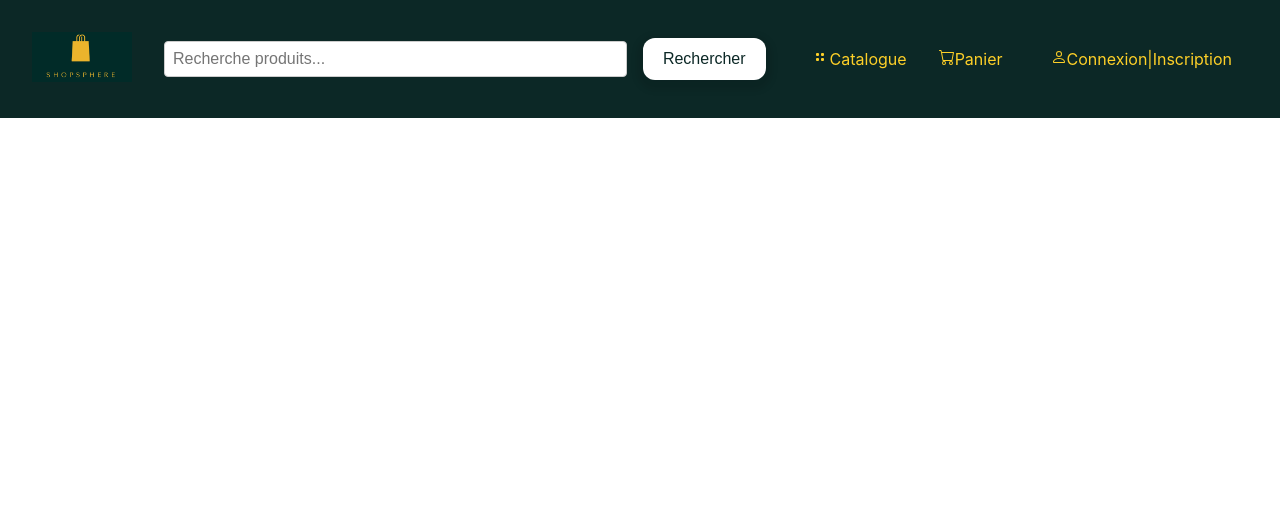
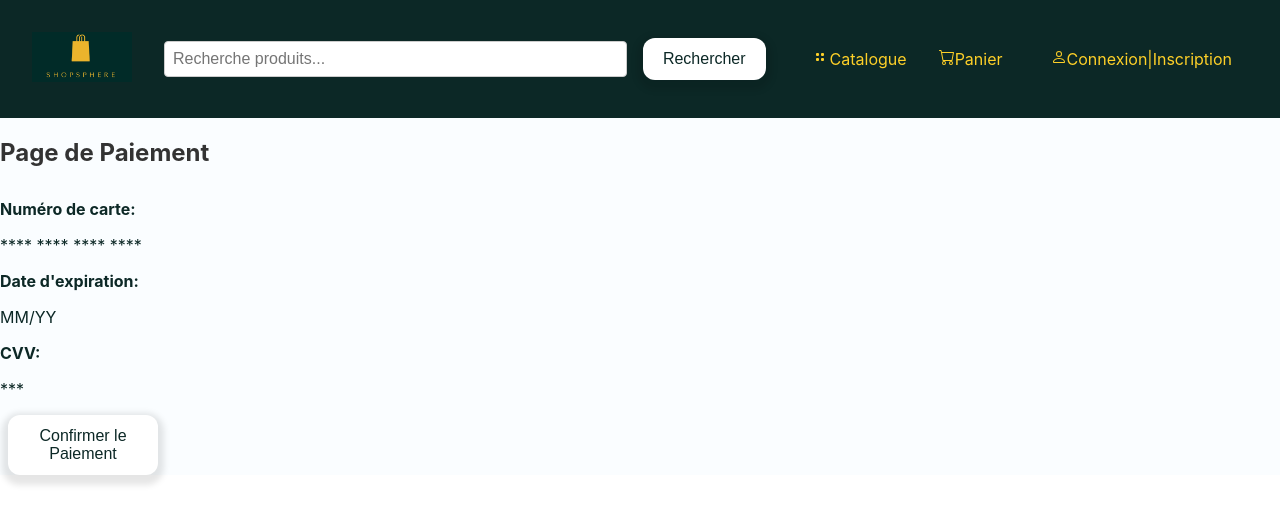
Before and after one commit to Imjlabs/e-commerce-react-wp, a React (Create React App) app in the folder e-commerce/: page /page-de-paiement in a window 1280 px wide. Shown: the top 524 px of the page. Built offline with nearby package versions, Linux system fonts and the light colour scheme; no server answers.

Commit message:
Add fake payment

```diff
--- a/e-commerce/src/App.js
+++ b/e-commerce/src/App.js
@@ -10,6 +10,7 @@ import WelcomePage from "./components/WelcomePage";
 import Header from './components/Header';
 import { CartProvider } from './components/CartContext';
 import { BrowserRouter as Router, Route, Routes } from "react-router-dom";
+import PaymentPage from './components/PaymentPage';
 
 function App() {
   return (
@@ -25,6 +26,7 @@ function App() {
               <Route path="/Inscription" element={<Inscription />} />
               <Route path="/Profil" element={<Profil />} />
               <Route path="/Panier" element={<CartPage />} />
+              <Route path="/page-de-paiement" element={<PaymentPage />} />
               <Route path="/product/:productId" element={<Post />} />
             </Routes>
           </main>
--- a/e-commerce/src/components/Panier.js
+++ b/e-commerce/src/components/Panier.js
@@ -7,6 +7,13 @@ const CartPage = () => {
   const calculateTotal = () => {
     return cart.reduce((total, product) => total + parseFloat(product.price), 0);
   };
+
+  const redirectToPaymentPage = (cart) => {
+    // Redirection vers la page de paiement avec les détails du panier dans l'URL
+    const queryString = cart.map(product => `productId=${product.id}`).join('&');
+    window.location.href = `/page-de-paiement?${queryString}`;
+  };
+
 
   return (
     <div className="cart-page">
@@ -31,6 +38,8 @@ const CartPage = () => {
           </div>
 
           <button onClick={clearCart}>Vider le Panier</button>
+          <button onClick={() => redirectToPaymentPage(cart)}>Procéder au paiement</button>
+
         </>
       )}
     </div>
--- /dev/null
+++ b/e-commerce/src/components/PaymentPage.js
@@ -0,0 +1,48 @@
+import React, { useEffect } from 'react';
+
+const PaymentPage = () => {
+  const paymentDetails = {
+    cardNumber: '**** **** **** ****',
+    expirationDate: 'MM/YY',
+    cvv: '***',
+  };
+
+  useEffect(() => {
+    // Récupérez les détails du panier depuis l'URL
+    const urlParams = new URLSearchParams(window.location.search);
+    const productIdArray = urlParams.getAll('productId');
+
+    // Utilisez productIdArray pour accéder aux détails spécifiques du panier
+    // ...
+
+  }, []);
+
+  const handlePayment = () => {
+    // Logique de traitement du paiement
+    // ...
+    alert("Paiment confirmée !! Votre commande à été effectué !")
+    // Redirection vers la page de confirmation après le paiement
+    window.location.href = '/'; // Remplacez par l'URL réelle
+  };
+
+  return (
+    <div className="payment-page">
+      <h2>Page de Paiement</h2>
+
+      <div className="payment-details">
+        <label>Numéro de carte:</label>
+        <p>{paymentDetails.cardNumber}</p>
+
+        <label>Date d'expiration:</label>
+        <p>{paymentDetails.expirationDate}</p>
+
+        <label>CVV:</label>
+        <p>{paymentDetails.cvv}</p>
+      </div>
+
+      <button onClick={handlePayment}>Confirmer le Paiement</button>
+    </div>
+  );
+};
+
+export default PaymentPage;
```
Also changed, not shown: e-commerce/src/components/Cart.js (deleted, +0 -40 lines).
